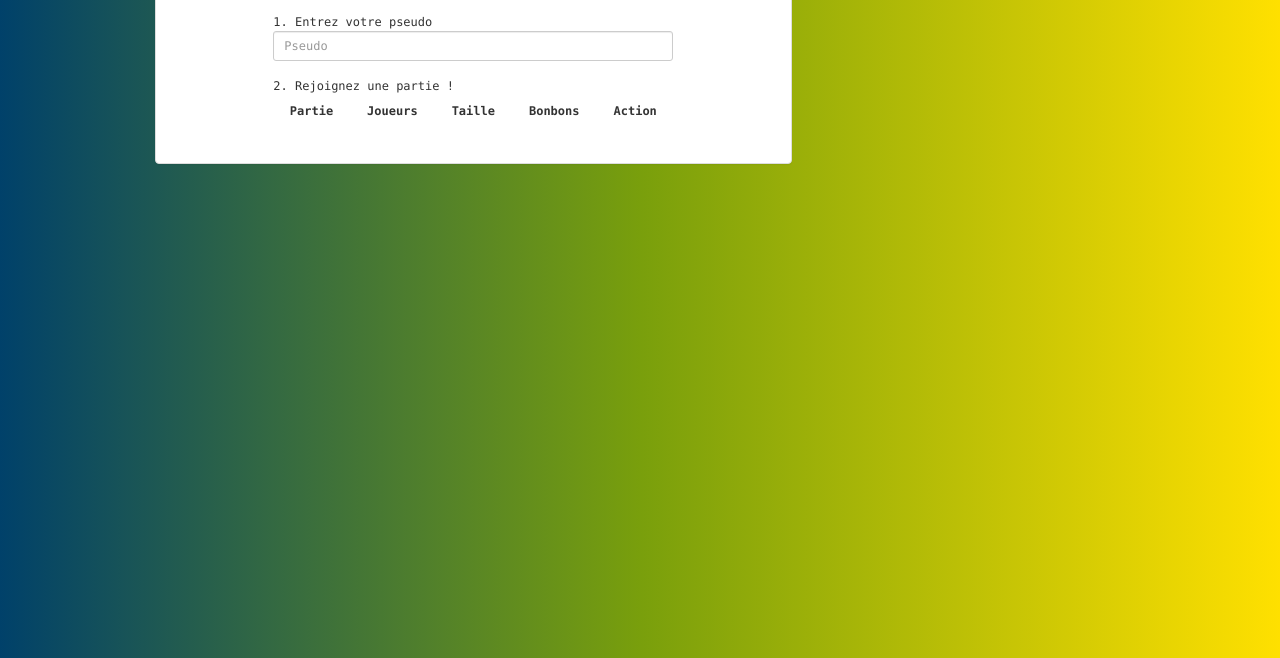
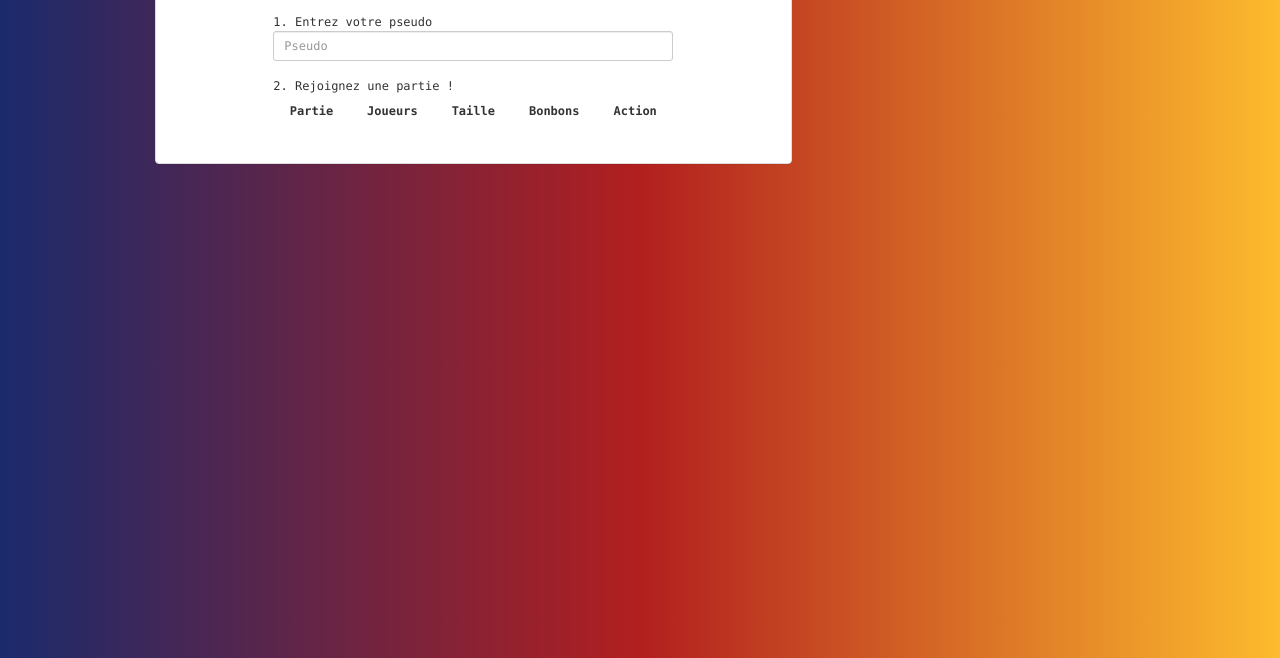
Before and after one commit to VincentLarreur/HungerGame, a website: page client/index.html in a window 1280 px wide. Shown: the part 142-800 px from the top of the page. Drawn offline with nearby package versions, Linux system fonts and the light colour scheme; no server answers.

Commit message:
:lipstick: Beautiful color gradient background

```diff
--- a/client/index.html
+++ b/client/index.html
@@ -15,7 +15,7 @@
             font-weight:normal;
             font-style:normal;
         }
-        html                { height:100%; background: #00416a; background: linear-gradient(to right, #00416a, #799f0c, #ffe000); }
+        html                { height:100%; background: #1a2a6c; background: linear-gradient(to right, #1a2a6c, #b21f1f, #fdbb2d); }
         body                { font-size:12px; font-family:"Monaco","Consolas","monospace","HelveticaNeue",Helvetica,Arial;background-color:inherit; }
         #HG_Titre           { font-family:"modakregular";font-size:65px; }
         td                  { text-align:center; }
```
